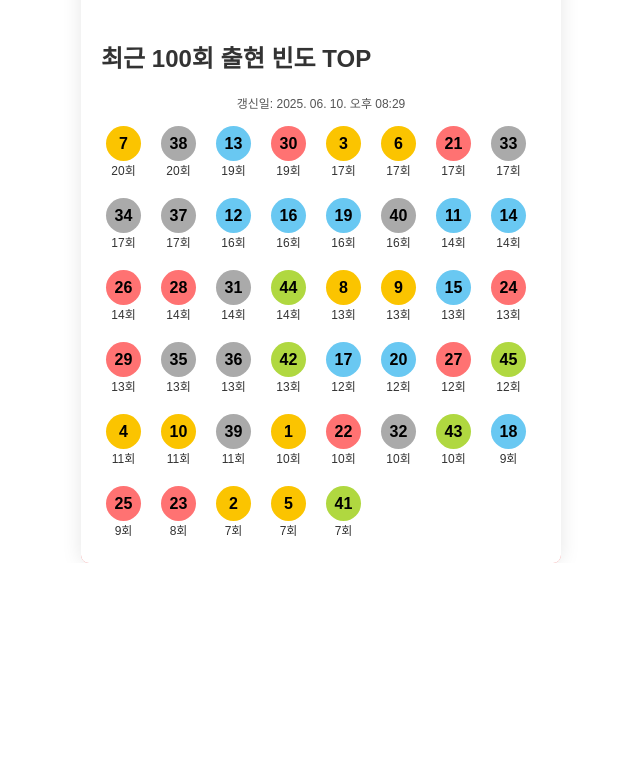
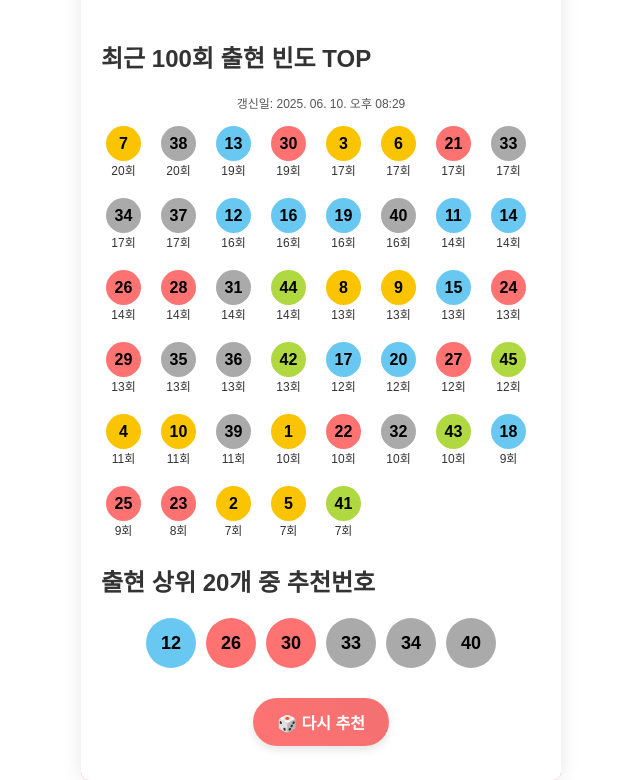
Before and after one commit to jonemos/LottoGenerator, a Flask app: page / in a window 1280 px wide. Shown: the part 737-1517 px from the top of the page, without its empty margins (319-959 px from the left). Before the commit the page ends 1300 px from the top, so only its background shows below. Run offline with Flask 3, Linux system fonts and the light colour scheme; data that the repository does not hold is empty.

Commit message:
20250610-순위20개추천번호

```diff
--- a/app.py
+++ b/app.py
@@ -230,13 +230,32 @@ def refresh_top_numbers_if_sunday():
         print("[일요일] 출현 빈도 갱신 중...")
         update_top_frequent_numbers_file()
 
+def load_top_20_numbers():
+    import json
+    if not os.path.exists(TOP_NUMBERS_FILE):
+        return []
+
+    with open(TOP_NUMBERS_FILE, 'r', encoding='utf-8') as f:
+        data = json.load(f)
+        top_20 = [item[0] for item in data.get('top_numbers', [])[:20]]
+        return top_20
+
+@app.route('/generate-from-top20', methods=['GET'])
+def generate_from_top20():
+    top_20 = load_top_20_numbers()
+    if len(top_20) < 6:
+        return jsonify({'numbers': []})
+    numbers = sorted(random.sample(top_20, 6))
+    return jsonify({'numbers': numbers})
+
 @app.route('/')
 def home():
     return render_template(
         'index.html',
         lotto_numbers=generate_lotto_numbers_all_constraints(),
         latest_results=fetch_latest_lotto_results(),
-        get_ball_style=get_ball_style
+        get_ball_style=get_ball_style,
+        top_20_recommend=sorted(random.sample(load_top_20_numbers(), 6))
     )
 
 
--- a/templates/index.html
+++ b/templates/index.html
@@ -55,7 +55,19 @@
       <div class="draw-numbers" id="top-frequent-numbers">
         <!-- JS가 채움 -->
       </div>
+
+      <h2>출현 상위 20개 중 추천번호</h2>
+      <div class="recommend-numbers" id="top20-recommend">
+        {% for number in top_20_recommend %}
+          <div class="lotto-ball-win" style="{{ get_ball_style(number) }}">{{ number }}</div>
+        {% endfor %}
+      </div>
+      <div style="display: flex; justify-content: center; margin-top: 10px;">
+        <button class="generate-btn" onclick="refreshTop20Recommend()">🎲 다시 추천</button>
+      </div>
+      <p id="ac-value-display" style="text-align:center; font-size:14px; color:#555; margin-top:10px;"></p>
     </div>
+
 
   </div>
 
@@ -161,8 +173,38 @@
         })
         .catch(err => console.error('출현 빈도 불러오기 실패', err));
     }
+    function refreshTop20Recommend() {
+      fetch('/generate-from-top20')
+        .then(res => res.json())
+        .then(data => {
+          const container = document.getElementById('top20-recommend');
+          const acValueDisplay = document.getElementById('ac-value-display');
+          container.innerHTML = '';
+          let differences = new Set();
 
-    window.onload = function () {
+          data.numbers.forEach((num, i) => {
+            const ball = document.createElement('div');
+            ball.className = 'lotto-ball-win';
+            ball.textContent = num;
+
+            if (num <= 10) ball.style.backgroundColor = '#fbc400';
+            else if (num <= 20) ball.style.backgroundColor = '#69c8f2';
+            else if (num <= 30) ball.style.backgroundColor = '#ff7272';
+            else if (num <= 40) ball.style.backgroundColor = '#aaa';
+            else ball.style.backgroundColor = '#b0d840';
+            ball.style.color = '#000';
+            container.appendChild(ball);
+
+            for (let j = 0; j < i; j++) {
+              differences.add(Math.abs(data.numbers[j] - num));
+            }
+          });
+          acValueDisplay.textContent = `AC값: ${differences.size}`;
+        })
+        .catch(err => console.error('Top 20 추천번호 새로고침 실패', err));
+    }
+
+      window.onload = function () {
       generateNewNumbers(); // 기존 추천번호도 새로 불러옴
       loadTopFrequentNumbers(); // 추가된 기능 실행
     }
```
